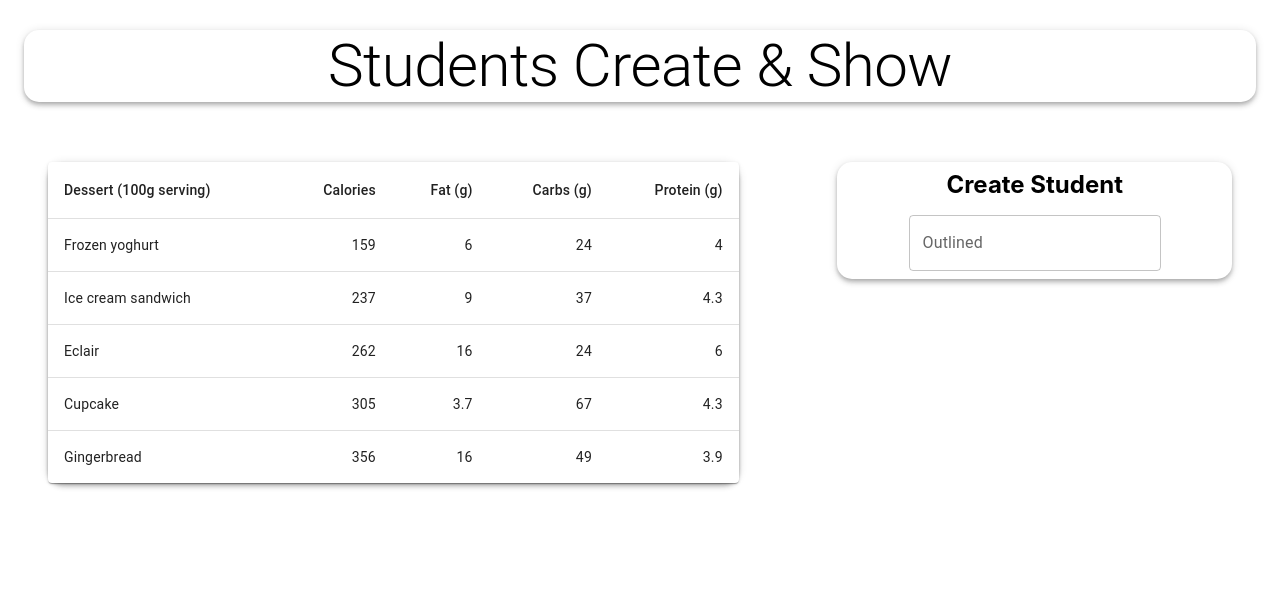
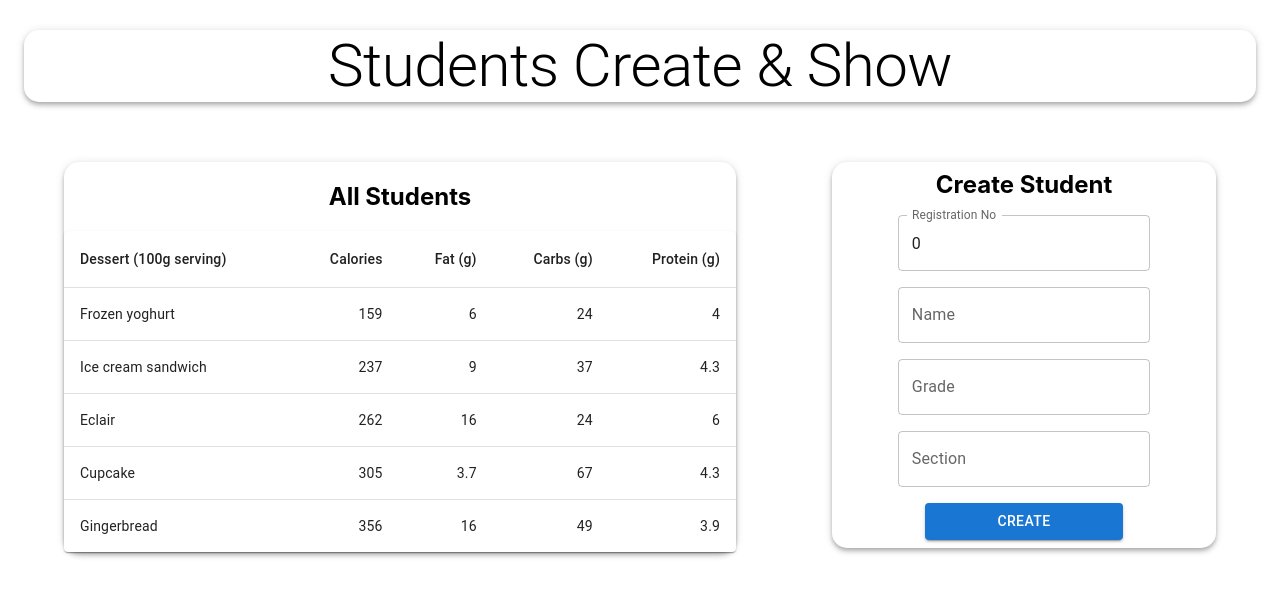
Before and after one commit to sujatha-m/MERN-school-management, a React (Create React App) app in the folder client/: page / in a window 1280 px wide. Shown: the top 596 px of the page. Built offline with nearby package versions, Linux system fonts and the light colour scheme.

Commit message:
created react components from client side

```diff
--- a/client/package.json
+++ b/client/package.json
@@ -13,7 +13,7 @@
     "@testing-library/react": "^11.1.0",
     "@testing-library/user-event": "^12.1.10",
     "and": "^0.0.3",
-    "axios": "^0.21.1",
+    "axios": "^0.21.4",
     "install": "^0.13.0",
     "moment": "^2.29.1",
     "npm": "^8.0.0",
--- a/client/src/components/createStudent/createStudent.js
+++ b/client/src/components/createStudent/createStudent.js
@@ -1,8 +1,24 @@
-import * as React from 'react'
+import React, { useState } from 'react'
 import Box from '@mui/material/Box'
 import TextField from '@mui/material/TextField'
+import Button from '@mui/material/Button'
+import axios from 'axios'
+//import useStyles from './styles.js'
 
-export default function BasicTextFields () {
+export default function CreateStudent () {
+  //const classes = useStyles()
+
+  const [student, setStudent] = useState({
+    regNo: 0,
+    studentName: '',
+    grade: '',
+    section: ''
+  })
+
+  const createStudent = () => {
+    axios.post('http://localhost:5000/students', student)
+  }
+
   return (
     <Box
       component='form'
@@ -13,7 +29,45 @@ export default function BasicTextFields () {
       autoComplete='off'
     >
       <h2>Create Student</h2>
-      <TextField id='outlined-basic' label='Outlined' variant='outlined' />
+      <TextField
+        id='outlined-basic'
+        label='Registration No'
+        variant='outlined'
+        value={student.regNo}
+        onChange={event => {
+          setStudent({ ...student, regNo: event.target.value })
+        }}
+      />
+      <TextField
+        id='outlined-basic'
+        label='Name'
+        variant='outlined'
+        value={student.studentName}
+        onChange={event => {
+          setStudent({ ...student, studentName: event.target.value })
+        }}
+      />
+      <TextField
+        id='outlined-basic'
+        label='Grade'
+        variant='outlined'
+        value={student.grade}
+        onChange={event => {
+          setStudent({ ...student, grade: event.target.value })
+        }}
+      />
+      <TextField
+        id='outlined-basic'
+        label='Section'
+        variant='outlined'
+        value={student.section}
+        onChange={event => {
+          setStudent({ ...student, section: event.target.value })
+        }}
+      />
+      <Button variant='contained' color='primary' onClick={createStudent}>
+        Create
+      </Button>
     </Box>
   )
 }
--- a/client/src/components/showStudent/showStudent.js
+++ b/client/src/components/showStudent/showStudent.js
@@ -1,14 +1,14 @@
-import * as React from 'react';
-import Table from '@mui/material/Table';
-import TableBody from '@mui/material/TableBody';
-import TableCell from '@mui/material/TableCell';
-import TableContainer from '@mui/material/TableContainer';
-import TableHead from '@mui/material/TableHead';
-import TableRow from '@mui/material/TableRow';
-import Paper from '@mui/material/Paper';
+import * as React from 'react'
+import Table from '@mui/material/Table'
+import TableBody from '@mui/material/TableBody'
+import TableCell from '@mui/material/TableCell'
+import TableContainer from '@mui/material/TableContainer'
+import TableHead from '@mui/material/TableHead'
+import TableRow from '@mui/material/TableRow'
+import Paper from '@mui/material/Paper'
 
-function createData(name, calories, fat, carbs, protein) {
-  return { name, calories, fat, carbs, protein };
+function createData (name, calories, fat, carbs, protein) {
+  return { name, calories, fat, carbs, protein }
 }
 
 const rows = [
@@ -16,39 +16,42 @@ const rows = [
   createData('Ice cream sandwich', 237, 9.0, 37, 4.3),
   createData('Eclair', 262, 16.0, 24, 6.0),
   createData('Cupcake', 305, 3.7, 67, 4.3),
-  createData('Gingerbread', 356, 16.0, 49, 3.9),
-];
+  createData('Gingerbread', 356, 16.0, 49, 3.9)
+]
 
-export default function BasicTable() {
+export default function BasicTable () {
   return (
+    <>
+    <h2>All Students</h2>
       <TableContainer component={Paper}>
-      <Table sx={{ minWidth: 650 }} aria-label="simple table">
+        <Table sx={{ minWidth: 650 }} aria-label='simple table'>
           <TableHead>
             <TableRow>
               <TableCell>Dessert (100g serving)</TableCell>
-            <TableCell align="right">Calories</TableCell>
-            <TableCell align="right">Fat&nbsp;(g)</TableCell>
-            <TableCell align="right">Carbs&nbsp;(g)</TableCell>
-            <TableCell align="right">Protein&nbsp;(g)</TableCell>
+              <TableCell align='right'>Calories</TableCell>
+              <TableCell align='right'>Fat&nbsp;(g)</TableCell>
+              <TableCell align='right'>Carbs&nbsp;(g)</TableCell>
+              <TableCell align='right'>Protein&nbsp;(g)</TableCell>
             </TableRow>
           </TableHead>
           <TableBody>
-          {rows.map((row) => (
+            {rows.map(row => (
               <TableRow
                 key={row.name}
                 sx={{ '&:last-child td, &:last-child th': { border: 0 } }}
               >
-              <TableCell component="th" scope="row">
+                <TableCell component='th' scope='row'>
                   {row.name}
                 </TableCell>
-              <TableCell align="right">{row.calories}</TableCell>
-              <TableCell align="right">{row.fat}</TableCell>
-              <TableCell align="right">{row.carbs}</TableCell>
-              <TableCell align="right">{row.protein}</TableCell>
+                <TableCell align='right'>{row.calories}</TableCell>
+                <TableCell align='right'>{row.fat}</TableCell>
+                <TableCell align='right'>{row.carbs}</TableCell>
+                <TableCell align='right'>{row.protein}</TableCell>
               </TableRow>
             ))}
           </TableBody>
         </Table>
       </TableContainer>
-  );
+    </>
+  )
 }
```
Also changed, not shown: 2 other files (tests, documents, lock files or other folders). Lines whose indentation alone changed are shown as unchanged.
